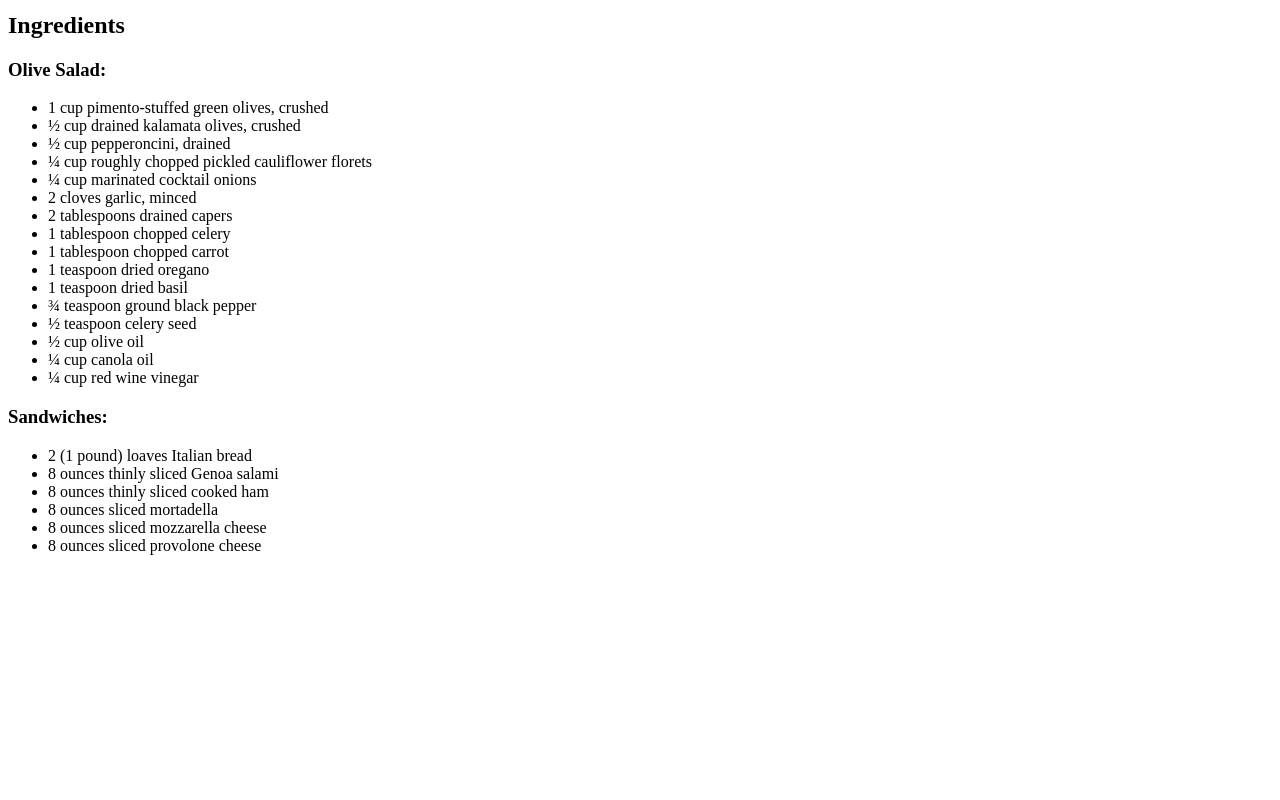
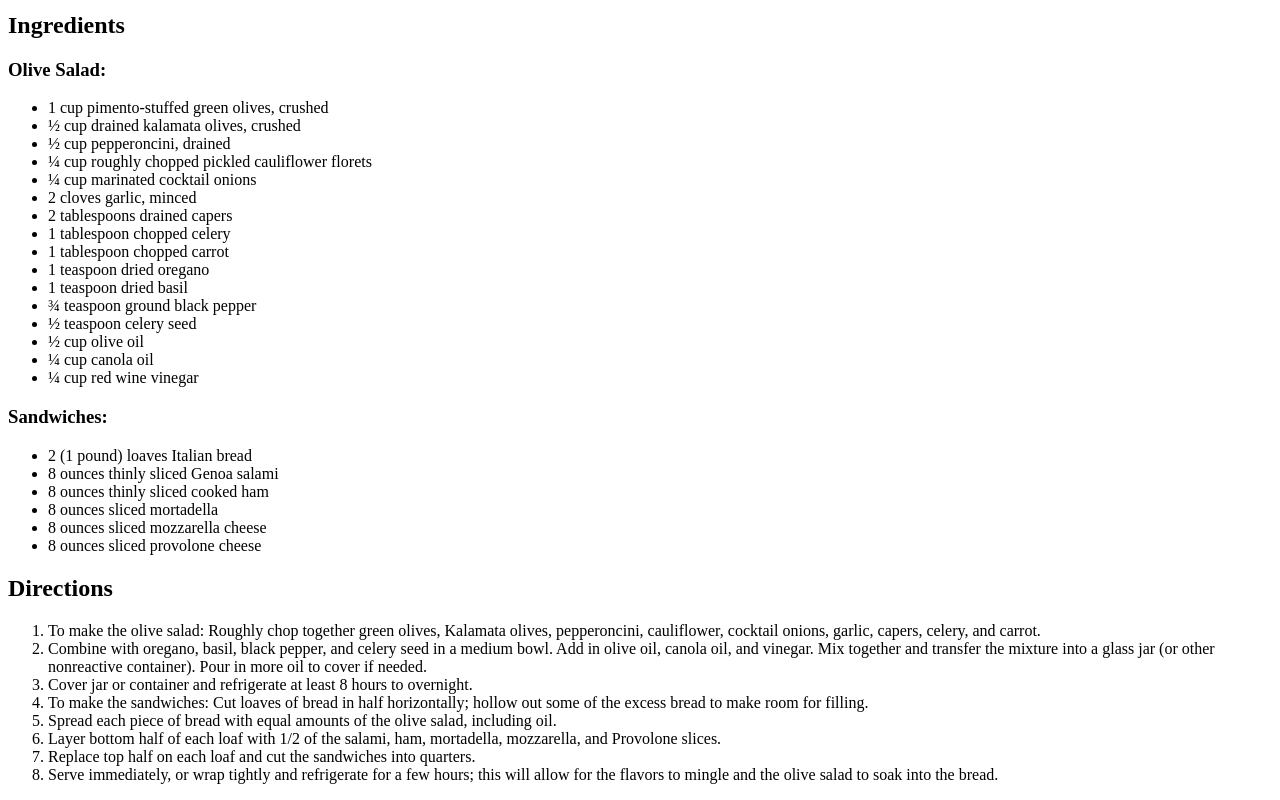
Before and after one commit to okuhlemadondo/odin-recipes, a plain HTML site: page recipes/muffuletta.html in a window 1280 px wide. Shown: the part 588-1388 px from the top of the page. Before the commit the page ends 1159 px from the top, so only its background shows below. Drawn offline with Linux system fonts and the light colour scheme.

Commit message:
Added Directions to each recipe

```diff
--- a/recipes/muffuletta.html
+++ b/recipes/muffuletta.html
@@ -44,5 +44,42 @@
       <li>8 ounces sliced mozzarella cheese</li>
       <li>8 ounces sliced provolone cheese</li>
     </ul>
+    <h2>Directions</h2>
+    <ol>
+      <li>
+        To make the olive salad: Roughly chop together green olives, Kalamata
+        olives, pepperoncini, cauliflower, cocktail onions, garlic, capers,
+        celery, and carrot.
+      </li>
+      <li>
+        Combine with oregano, basil, black pepper, and celery seed in a medium
+        bowl. Add in olive oil, canola oil, and vinegar. Mix together and
+        transfer the mixture into a glass jar (or other nonreactive container).
+        Pour in more oil to cover if needed.
+      </li>
+      <li>
+        Cover jar or container and refrigerate at least 8 hours to overnight.
+      </li>
+      <li>
+        To make the sandwiches: Cut loaves of bread in half horizontally; hollow
+        out some of the excess bread to make room for filling.
+      </li>
+      <li>
+        Spread each piece of bread with equal amounts of the olive salad,
+        including oil.
+      </li>
+      <li>
+        Layer bottom half of each loaf with 1/2 of the salami, ham, mortadella,
+        mozzarella, and Provolone slices.
+      </li>
+      <li>
+        Replace top half on each loaf and cut the sandwiches into quarters.
+      </li>
+      <li>
+        Serve immediately, or wrap tightly and refrigerate for a few hours; this
+        will allow for the flavors to mingle and the olive salad to soak into
+        the bread.
+      </li>
+    </ol>
   </body>
 </html>
```
Also changed, not shown: recipes/asian_pasta_salad.html (+22 -0 lines), recipes/roast_beef.html (+30 -0 lines), recipes/saigon_needle_salad.html (+25 -0 lines).
